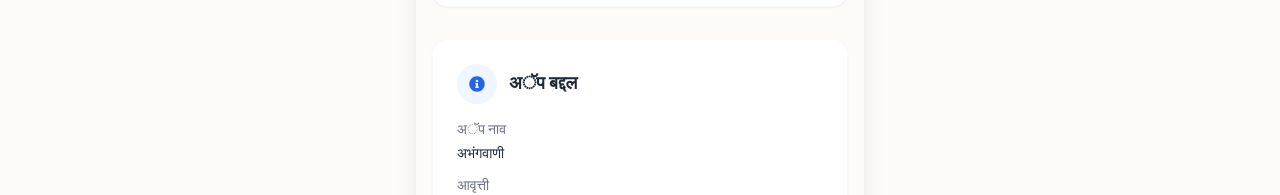
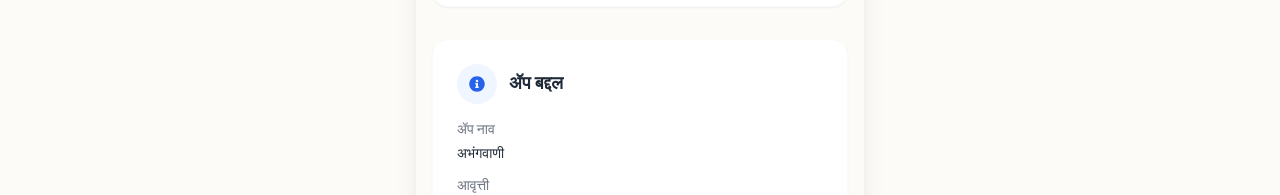
Before and after one commit to AmitSalunkhe/abhang-app, a React (Vite) app: page /profile in a window 1280 px wide. Shown: the part 448-643 px from the top of the page. Built offline with nearby package versions, Linux system fonts and the light colour scheme; no server answers; the database is empty; sample sign-in values are in the browser's storage; a web font is replaced by a local one.

Commit message:
Fix: Correct Marathi text encoding in Settings and Profile pages

```diff
--- a/src/pages/Profile.jsx
+++ b/src/pages/Profile.jsx
@@ -124,13 +124,13 @@ export default function Profile() {
                         <div className="w-10 h-10 rounded-full bg-blue-50 flex items-center justify-center">
                             <FaInfoCircle className="text-blue-600" />
                         </div>
-                        <h2 className="text-lg font-mukta font-semibold text-gray-800">अॅप बद्दल</h2>
+                        <h2 className="text-lg font-mukta font-semibold text-gray-800">ॲप बद्दल</h2>
                     </div>
 
                     {appSettings ? (
                         <div className="space-y-3 text-sm">
                             <div>
-                                <p className="text-gray-500 mb-1">अॅप नाव</p>
+                                <p className="text-gray-500 mb-1">ॲप नाव</p>
                                 <p className="text-gray-800 font-medium font-mukta">अभंगवाणी</p>
                             </div>
                             <div>
--- a/src/pages/Settings.jsx
+++ b/src/pages/Settings.jsx
@@ -149,7 +149,7 @@ export default function Settings() {
                                 <div className="w-10 h-10 rounded-full bg-blue-50 flex items-center justify-center">
                                     <FaInfoCircle className="text-blue-600" />
                                 </div>
-                                <h2 className="text-lg font-mukta font-semibold text-gray-800">अॅप माहिती (अॅडमिन)</h2>
+                                <h2 className="text-lg font-mukta font-semibold text-gray-800">ॲप माहिती (ॲडमिन)</h2>
                             </div>
                             {!editingAppInfo && (
                                 <button
```
